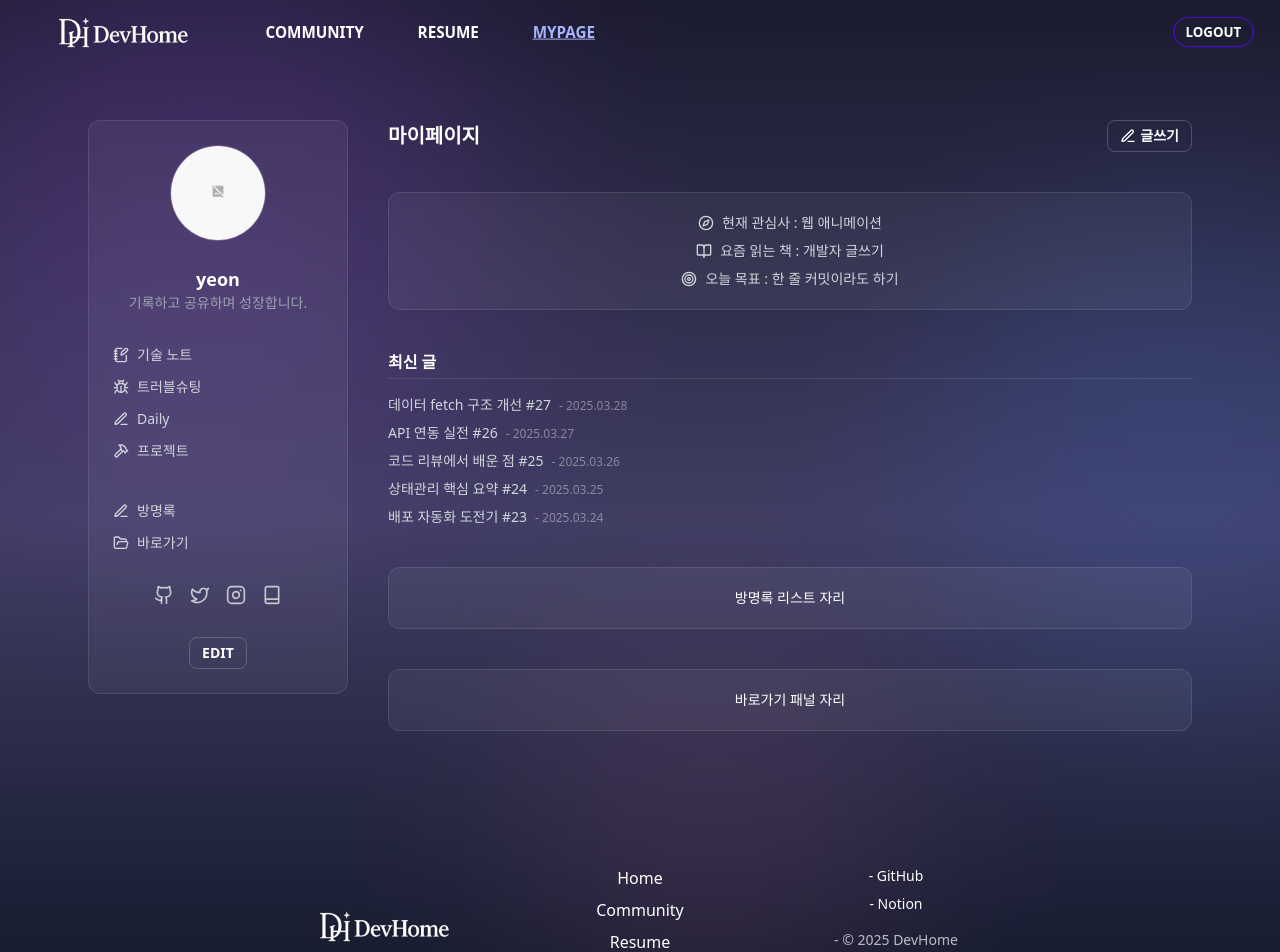
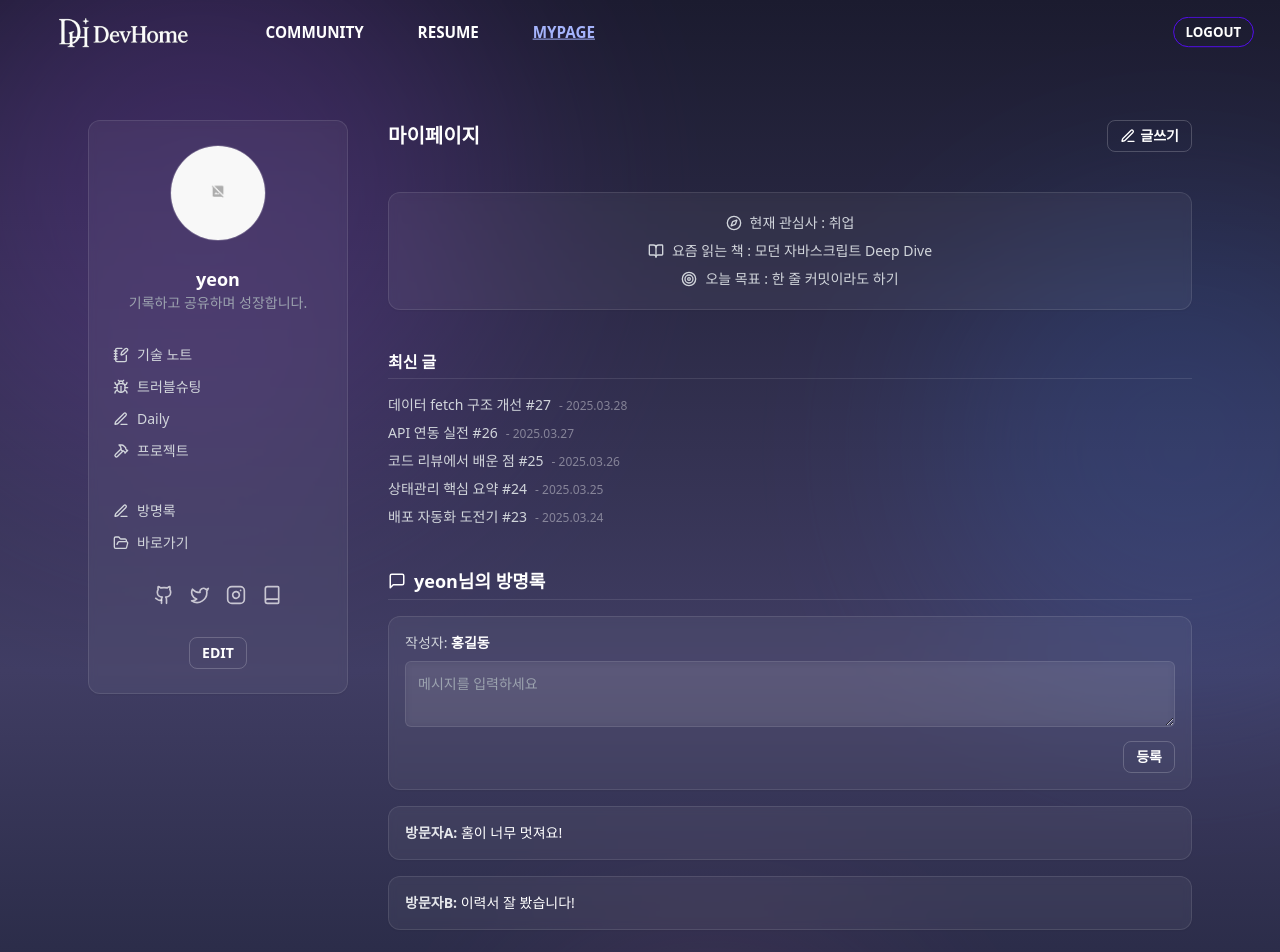
Before and after one commit to iziyeon/DevHome, a React (Vite) app: page /mypage/yeon in a window 1280 px wide. Shown: the top 952 px of the page. Built offline with nearby package versions, Linux system fonts and the light colour scheme; the HTML template or start-up script is replaced by a standard one.

Commit message:
feat: 방명록 리스트 컴포넌트 추가

```diff
--- /dev/null
+++ b/src/components/pages/mypage/MyGuestbookList.tsx
@@ -0,0 +1,74 @@
+import { useState } from "react";
+import { MessageSquare } from "lucide-react";
+
+interface MyGuestbookListProps {
+  username: string;
+}
+
+const dummyGuestbook = [
+  { id: "1", from: "방문자A", message: "홈이 너무 멋져요!" },
+  { id: "2", from: "방문자B", message: "이력서 잘 봤습니다!" },
+];
+
+export default function MyGuestbookList({ username }: MyGuestbookListProps) {
+  const [guestbook, setGuestbook] = useState(dummyGuestbook);
+  const [message, setMessage] = useState("");
+
+  const isLoggedIn = true;
+  const displayName = "홍길동";
+
+  const handleSubmit = () => {
+    if (!message.trim()) return;
+    setGuestbook([
+      ...guestbook,
+      { id: Date.now().toString(), from: displayName, message },
+    ]);
+    setMessage("");
+  };
+
+  return (
+    <div className="space-y-4 animate-fade-in">
+      <h3 className="flex items-center gap-2 text-lg font-semibold text-white border-b border-white/10 pb-1">
+        <MessageSquare size={18} />
+        {username}님의 방명록
+      </h3>
+
+      {isLoggedIn && (
+        <div className="space-y-2 rounded-xl border border-white/10 bg-white/5 p-4 shadow-sm backdrop-blur-sm">
+          <p className="text-sm text-gray-300">
+            작성자:{" "}
+            <span className="font-semibold text-white">{displayName}</span>
+          </p>
+          <textarea
+            value={message}
+            onChange={(e) => setMessage(e.target.value)}
+            placeholder="메시지를 입력하세요"
+            className="w-full h-15 rounded-md border border-white/10 bg-white/5 p-3 text-sm text-white placeholder-gray-400 backdrop-blur-sm focus:outline-none"
+          />
+          <div className="text-right">
+            <button
+              onClick={handleSubmit}
+              className="btn btn-outline btn-sm text-white border-white/20 hover:border-indigo-300 hover:text-indigo-300 transition"
+            >
+              등록
+            </button>
+          </div>
+        </div>
+      )}
+
+      <div className="space-y-4">
+        {guestbook.map((entry) => (
+          <div
+            key={entry.id}
+            className="rounded-xl border border-white/10 bg-white/5 p-4 text-sm text-white shadow-sm backdrop-blur-sm"
+          >
+            <p>
+              <span className="font-semibold text-gray-200">{entry.from}:</span>{" "}
+              {entry.message}
+            </p>
+          </div>
+        ))}
+      </div>
+    </div>
+  );
+}
--- a/src/components/pages/mypage/MyPageHome.tsx
+++ b/src/components/pages/mypage/MyPageHome.tsx
@@ -3,7 +3,8 @@ import { PenLine } from "lucide-react";
 
 import MyIntroBanner from "./MyIntroBanner";
 import MyPostList from "./MyPostList";
-import { myPageDummyPosts } from "../../../../src/data/MyPageDummyPosts";
+import MyGuestbookList from "./MyGuestbookList";
+import { myPageDummyPosts } from "../../../data/MyPageDummyPosts";
 
 export default function MyPageHome() {
   return (
@@ -20,8 +21,8 @@ export default function MyPageHome() {
       </div>
 
       <MyIntroBanner
-        interest="웹 애니메이션"
-        book="개발자 글쓰기"
+        interest="취업"
+        book="모던 자바스크립트 Deep Dive"
         goal="한 줄 커밋이라도 하기"
       />
 
@@ -34,9 +35,7 @@ export default function MyPageHome() {
           .slice(0, 5)}
       />
 
-      <div className="rounded-xl border border-white/10 bg-white/5 px-6 py-5 text-center text-white text-sm">
-        방명록 리스트 자리
-      </div>
+      <MyGuestbookList username="yeon" />
 
       <div className="rounded-xl border border-white/10 bg-white/5 px-6 py-5 text-center text-white text-sm">
         바로가기 패널 자리
```
Also changed, not shown: src/hooks/useAuth.ts (deleted).
